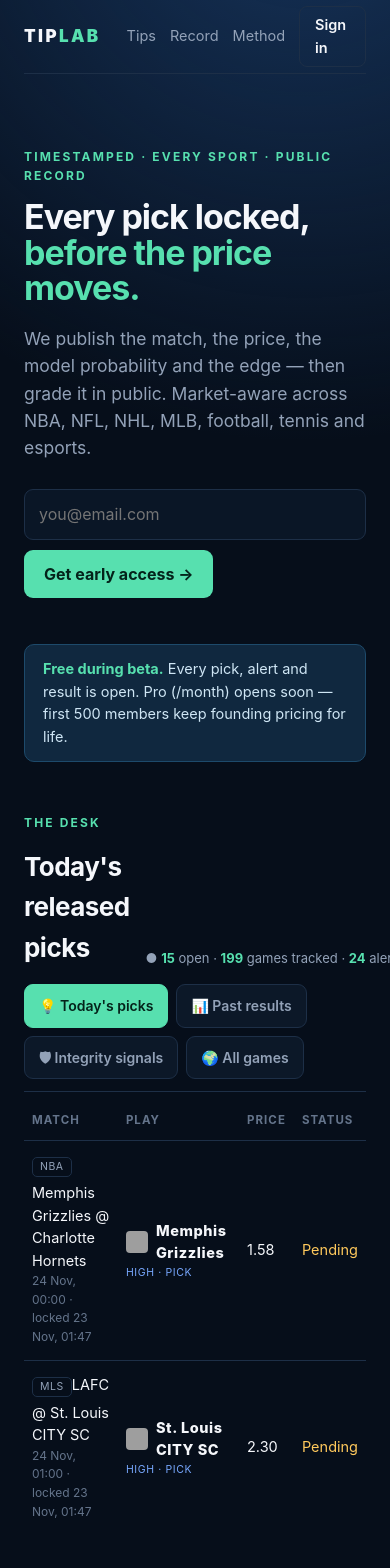
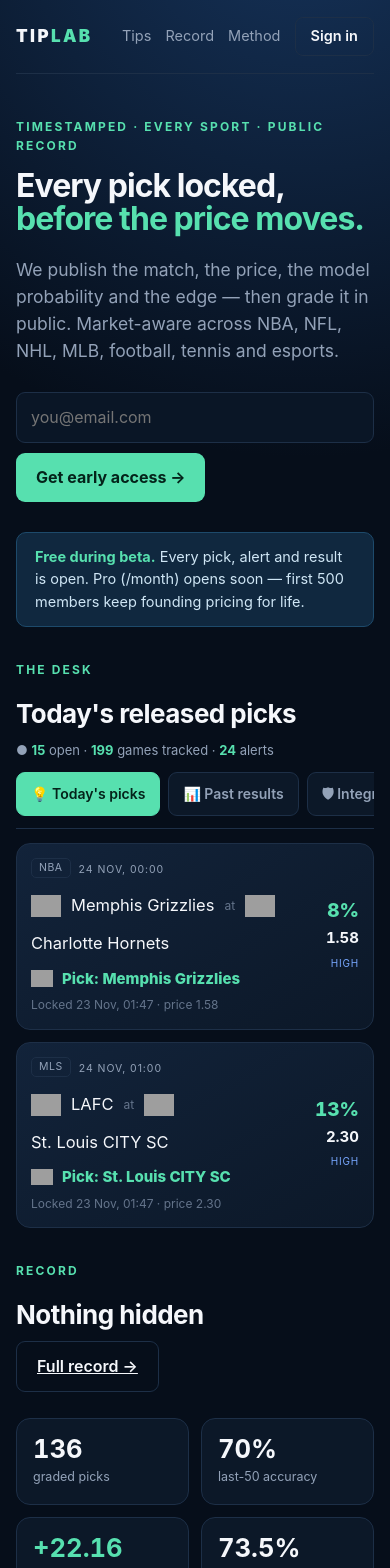
Before and after one commit to Thyton/prediction-platform, a Next.js app: page / in a window 390 px wide. Shown: the top 1568 px of the page. Built offline with nearby package versions, Linux system fonts and the light colour scheme; grey boxes are pictures that could not be loaded.

Commit message:
phone-first pick cards

```diff
--- a/app/globals.css
+++ b/app/globals.css
@@ -108,3 +108,45 @@ footer { margin-top: 70px; padding: 26px 0 44px; border-top: 1px solid var(--lin
   .nav nav { gap: 14px; }
   th:nth-child(4), td:nth-child(4) { display: none; }
 }
+
+/* ── pick cards: phone-first, scannable in two seconds ───────────────── */
+.picklist { display: grid; gap: 12px; margin-top: 14px; }
+.pick {
+  display: grid; grid-template-columns: 1fr auto; gap: 14px; align-items: center;
+  background: linear-gradient(150deg, var(--panel2), var(--panel));
+  border: 1px solid var(--line); border-radius: var(--radius); padding: 16px 18px;
+}
+.pick-main { min-width: 0; }
+.pick-league { font-size: 10.5px; letter-spacing: .09em; text-transform: uppercase;
+  color: var(--muted); display: flex; gap: 8px; align-items: center; margin-bottom: 8px; }
+.pick-teams { display: flex; align-items: center; gap: 10px; flex-wrap: wrap; font-size: 16.5px; }
+.pick-teams img { width: 30px; height: 30px; object-fit: contain; }
+.pick-teams .vs { color: var(--dim); font-size: 12px; }
+.pick-choice { margin-top: 10px; display: flex; align-items: center; gap: 9px;
+  font-size: 15px; font-weight: 800; color: var(--accent); }
+.pick-choice img { width: 22px; height: 22px; object-fit: contain; }
+.pick-meta { color: var(--dim); font-size: 12px; margin-top: 6px; }
+.pick-right { text-align: right; display: grid; gap: 6px; justify-items: end; }
+.pick-edge { font-size: 22px; font-weight: 850; color: var(--accent); font-variant-numeric: tabular-nums; line-height: 1; }
+.pick-price { font-size: 15px; font-weight: 700; font-variant-numeric: tabular-nums; }
+.pick-tier { font-size: 10px; letter-spacing: .08em; text-transform: uppercase; color: var(--dim); }
+.pick-tier.PREMIUM { color: var(--accent); } .pick-tier.HIGH { color: var(--blue); }
+.pick-result { font-size: 13px; font-weight: 800; }
+.pick-result.win { color: var(--accent); } .pick-result.loss { color: var(--bad); }
+
+@media (max-width: 720px) {
+  .shell { padding: 0 16px; }
+  .hero { padding: 44px 0 30px; }
+  h1 { font-size: 32px; }
+  .stats { grid-template-columns: repeat(2, 1fr); }
+  .stats strong { font-size: 160%; }
+  .tabs { overflow-x: auto; flex-wrap: nowrap; scrollbar-width: none; }
+  .tab { white-space: nowrap; }
+  .section-head { margin: 34px 0 12px; flex-direction: column; align-items: flex-start; gap: 6px; }
+  .status { white-space: normal; }
+  table { font-size: 13px; }
+  th, td { padding-left: 6px; padding-right: 6px; }
+  td:nth-child(n+4), th:nth-child(n+4) { display: none; }  /* keep match/pick/result */
+  .pick { padding: 14px; }
+  .pick-edge { font-size: 19px; }
+}
--- a/app/page.js
+++ b/app/page.js
@@ -18,6 +18,56 @@ function TeamPill({ p, side }) {
       )}
       <span className="side">{name}</span>
     </span>
+  );
+}
+
+function PickCard({ p }) {
+  const picked = p.side === "home" ? p.home : p.away;
+  const pickedLogo = p.side === "home" ? p.homeLogo : p.awayLogo;
+  const graded = p.result === "correct" || p.result === "wrong";
+  return (
+    <article className="pick">
+      <div className="pick-main">
+        <div className="pick-league">
+          <span className="league">{SPORT_LABEL[p.sport] || p.league}</span>
+          <span>{fmtTime(p.startsAt)}</span>
+        </div>
+        <div className="pick-teams">
+          {p.awayLogo && <img src={p.awayLogo} alt="" />}
+          <span>{p.away}</span>
+          <span className="vs">at</span>
+          {p.homeLogo && <img src={p.homeLogo} alt="" />}
+          <span>{p.home}</span>
+        </div>
+        <div className="pick-choice">
+          {pickedLogo && <img src={pickedLogo} alt="" />}
+          <span>Pick: {picked}</span>
+        </div>
+        {graded ? (
+          <div className="pick-meta">Final {p.final}</div>
+        ) : (
+          <div className="pick-meta">Locked {fmtTime(p.lockTs)} · price {Number(p.price).toFixed(2)}</div>
+        )}
+      </div>
+      <div className="pick-right">
+        {graded ? (
+          <>
+            <div className={"pick-result " + (p.result === "correct" ? "win" : "loss")}>
+              {p.result === "correct" ? "WON" : "LOST"}
+            </div>
+            <div className="pick-price">
+              {p.profitUnits >= 0 ? "+" : ""}{Number(p.profitUnits).toFixed(2)}u
+            </div>
+          </>
+        ) : (
+          <>
+            <div className="pick-edge">{(p.edgePct * 100).toFixed(0)}%</div>
+            <div className="pick-price">{Number(p.price).toFixed(2)}</div>
+            <div className={"pick-tier " + p.tier}>{p.tier.toLowerCase()}</div>
+          </>
+        )}
+      </div>
+    </article>
   );
 }
 
@@ -66,32 +116,9 @@ export default function Home() {
         <Tabs
           tips={
             today.length ? (
-              <table>
-                <thead>
-                  <tr><th>Match</th><th>Play</th><th>Price</th><th>Edge</th><th>Status</th></tr>
-                </thead>
-                <tbody>
-                  {today.map((p) => (
-                    <tr key={p.gameId}>
-                      <td>
-                        <span className="league">{SPORT_LABEL[p.sport] || p.league}</span>
-                        {p.match}
-                        <small>{fmtTime(p.startsAt)} · locked {fmtTime(p.lockTs)}</small>
-                      </td>
-                      <td>
-                        <TeamPill p={p} side={p.side} />
-                        <small className={"tier " + p.tier}>{p.tier.toLowerCase()} · pick</small>
-                      </td>
-                      <td>{Number(p.price).toFixed(2)}</td>
-                      <td className="edge">
-                        {(p.edgePct * 100).toFixed(0)}%
-                        {p.modelPriced && <small className="tier">model price</small>}
-                      </td>
-                      <td className="pend">Pending</td>
-                    </tr>
-                  ))}
-                </tbody>
-              </table>
+              <div className="picklist">
+                {today.map((p) => <PickCard key={p.gameId} p={p} />)}
+              </div>
             ) : (
               <div className="empty">
                 No picks in the current window. The board refills on the next scan — we never pad it with filler.
```
